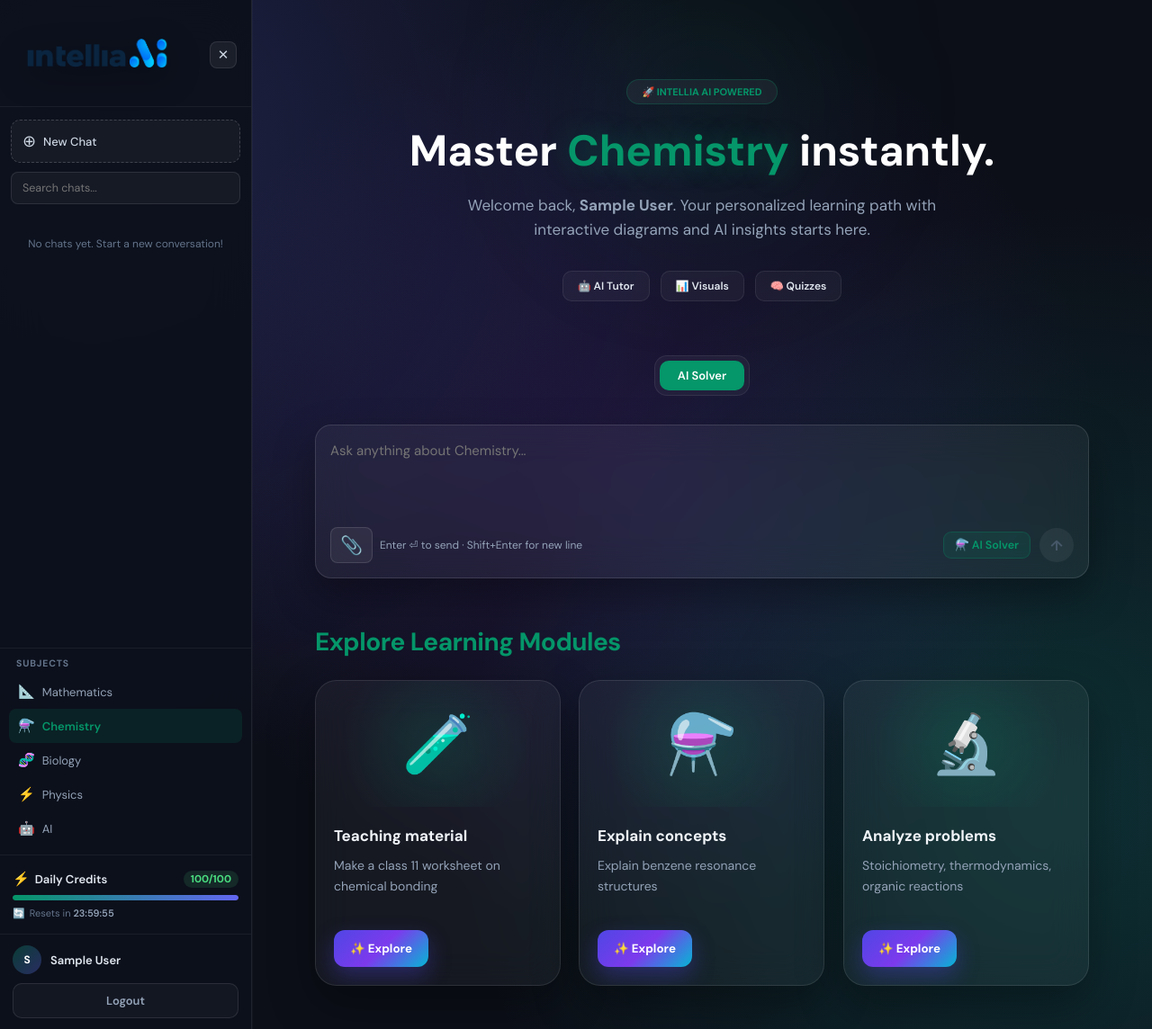
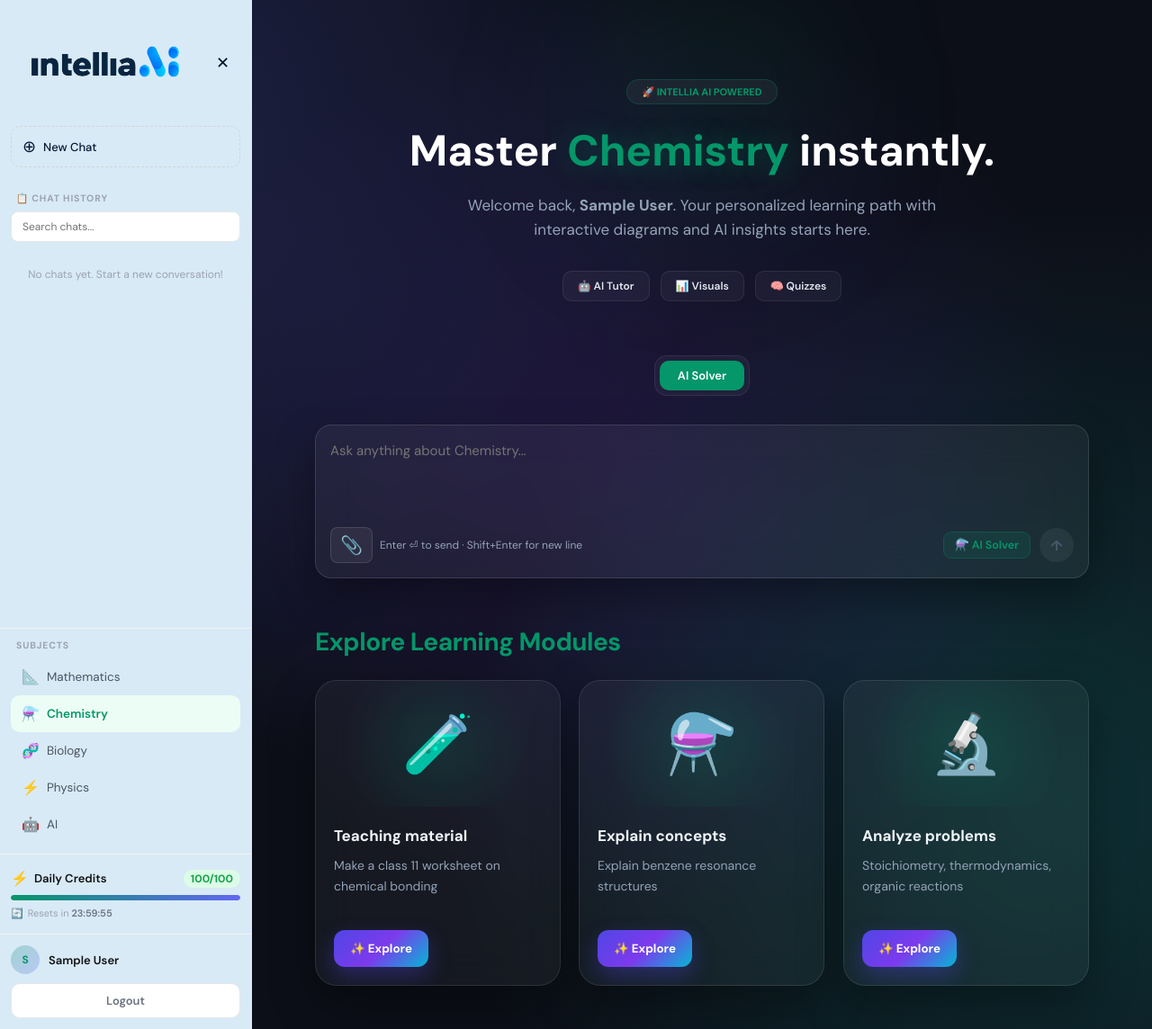
Before and after one commit to vaishnavi121001/intellia-ai, a Next.js app: page /chat in a window 1280 px wide. Shown: the whole page at 90% size. Built offline with nearby package versions, Linux system fonts and the light colour scheme; sample sign-in values are in the browser's storage.

Commit message:
Add Intellia AI learning platform updates

```diff
--- a/src/components/Sidebar.js
+++ b/src/components/Sidebar.js
@@ -1,21 +1,6 @@
 "use client";
 
 import { useState, useRef } from "react";
-
-function groupLabel(dateStr) {
-  const now = new Date();
-  const d = new Date(dateStr);
-  const startOfDay = (dt) => new Date(dt.getFullYear(), dt.getMonth(), dt.getDate()).getTime();
-  const diffDays = Math.round((startOfDay(now) - startOfDay(d)) / 86400000);
-
-  if (diffDays <= 0) return "Today";
-  if (diffDays === 1) return "Yesterday";
-  if (diffDays <= 7) return "Previous 7 Days";
-  if (diffDays <= 30) return "Previous 30 Days";
-  return d.toLocaleDateString(undefined, { month: "long", year: "numeric" });
-}
-
-const GROUP_ORDER = ["Today", "Yesterday", "Previous 7 Days", "Previous 30 Days"];
 
 export default function Sidebar({
   sidebarOpen,
@@ -34,12 +19,10 @@ export default function Sidebar({
   chatHistory,
   handleSelectChat,
   setChatHistory,
-  windowWidth,
+  windowWidth, // ✅ FIX: passed from parent instead of reading window.innerWidth inline
 }) {
   const [searchTerm, setSearchTerm] = useState("");
-  const [hoveredId, setHoveredId] = useState(null);
-  const [logoTilt, setLogoTilt] = useState({ rx: 0, ry: 0 });
-  const logoRef = useRef(null);
+  const moreRef = useRef(null);
 
   const isMobile = windowWidth <= 768;
 
@@ -47,18 +30,13 @@ export default function Sidebar({
     chat.title.toLowerCase().includes(searchTerm.toLowerCase())
   );
 
-  // Claude-style relative grouping: Today / Yesterday / Previous 7 Days / Previous 30 Days / Month Year
+  // ✅ FIX: group chat history by date so chats are visually separated
   const groupedHistory = filteredHistory.reduce((groups, chat) => {
-    const label = groupLabel(chat.timestamp);
-    if (!groups[label]) groups[label] = [];
-    groups[label].push(chat);
+    const dateKey = new Date(chat.timestamp).toLocaleDateString();
+    if (!groups[dateKey]) groups[dateKey] = [];
+    groups[dateKey].push(chat);
     return groups;
   }, {});
-
-  const orderedGroupKeys = [
-    ...GROUP_ORDER.filter((k) => groupedHistory[k]),
-    ...Object.keys(groupedHistory).filter((k) => !GROUP_ORDER.includes(k)),
-  ];
 
   const deleteChat = (chatId) => {
     const updated = chatHistory.filter((chat) => chat.id !== chatId);
@@ -66,38 +44,19 @@ export default function Sidebar({
     localStorage.setItem("chatHistory", JSON.stringify(updated));
   };
 
-  const handleLogoMove = (e) => {
-    const rect = logoRef.current?.getBoundingClientRect();
-    if (!rect) return;
-    const px = (e.clientX - rect.left) / rect.width - 0.5;
-    const py = (e.clientY - rect.top) / rect.height - 0.5;
-    setLogoTilt({ rx: py * -14, ry: px * 14 });
-  };
-
-  if (!sidebarOpen) return null;
-
-  const content = (
+  return sidebarOpen ? (
     <aside
       style={{
-        width: isMobile ? "84%" : 280,
-        maxWidth: isMobile ? 320 : 280,
-        borderRight: "1px solid rgba(255,255,255,0.08)",
+        width: isMobile ? "100%" : 280,
+        borderRight: "1px solid #e5e7eb",
         display: "flex",
         flexDirection: "column",
-        background: "rgba(13,17,28,0.97)",
-        backdropFilter: "blur(24px)",
-        WebkitBackdropFilter: "blur(24px)",
-        minHeight: isMobile ? "100vh" : "100vh",
-        height: isMobile ? "100vh" : "auto",
+        background: "#d8eaf6",
+        minHeight: isMobile ? "auto" : "100vh",
         flexShrink: 0,
-        boxShadow: isMobile
-          ? "8px 0 40px rgba(0,0,0,.45)"
-          : "1px 0 0 rgba(255,255,255,0.03)",
-        overflowY: "auto",
-        position: isMobile ? "fixed" : "relative",
-        top: 0,
-        left: 0,
-        zIndex: 1001,
+        boxShadow: "0 1px 3px rgba(0,0,0,.05)",
+        maxWidth: "100%",
+        overflowY: "auto"
       }}
     >
       {/* Logo */}
@@ -106,52 +65,40 @@ export default function Sidebar({
           display: "flex",
           alignItems: "center",
           justifyContent: "space-between",
-          padding: "18px 16px 14px",
-          borderBottom: "1px solid rgba(255,255,255,0.06)",
+          padding: "20px 16px",
         }}
       >
        <div
-          ref={logoRef}
-          onMouseMove={handleLogoMove}
-          onMouseLeave={() => setLogoTilt({ rx: 0, ry: 0 })}
   style={{
     display: "flex",
     alignItems: "center",
     justifyContent: "center",
-            padding: "6px",
-            perspective: "600px",
+    padding: "10px",
   }}
 >
   <img
     src="/Intellia-ai.png"
     alt="Intellia AI"
     style={{
-              width: "170px",
-              height: "74px",
+      width: "180px",
+      height: "80px",
       objectFit: "contain",
       display: "block",
-              transform: `rotateX(${logoTilt.rx}deg) rotateY(${logoTilt.ry}deg)`,
-              transition: "transform .18s ease-out",
-              filter: "drop-shadow(0 10px 18px rgba(0,0,0,.45))",
-              willChange: "transform",
     }}
   />
 </div>
         <button
           onClick={() => setSidebarOpen(false)}
           style={{
-            background: "rgba(255,255,255,0.06)",
-            border: "1px solid rgba(255,255,255,0.1)",
-            borderRadius: 8,
+            background: "none",
+            border: "none",
             cursor: "pointer",
-            color: "#cbd5e1",
-            fontSize: 15,
-            width: 30,
-            height: 30,
+            color: "#03132b",
+            fontSize: 18,
+            padding: "4px 8px",
             display: "flex",
             alignItems: "center",
             justifyContent: "center",
-            flexShrink: 0,
           }}
         >
           ✕
@@ -159,20 +106,20 @@ export default function Sidebar({
       </div>
 
       {/* New task button */}
-      <div style={{ padding: "14px 12px 10px" }}>
+      <div style={{ padding: "0 12px 16px" }}>
         <button
           onClick={handleNewTask}
           style={{
             display: "flex",
             alignItems: "center",
             gap: 8,
-            background: "rgba(255,255,255,0.04)",
-            border: "1.5px dashed rgba(255,255,255,0.18)",
+            background: "none",
+            border: "1.5px dashed #d1d5db",
             cursor: "pointer",
-            color: "#cbd5e1",
+            color: "#071735",
             fontWeight: 500,
             fontSize: 13,
-            padding: "11px 12px",
+            padding: "10px 12px",
             borderRadius: 10,
             width: "100%",
             fontFamily: "inherit",
@@ -181,20 +128,33 @@ export default function Sidebar({
           onMouseEnter={(e) => {
             e.currentTarget.style.borderColor = accent;
             e.currentTarget.style.color = accent;
-            e.currentTarget.style.background = `${accent}14`;
           }}
           onMouseLeave={(e) => {
-            e.currentTarget.style.borderColor = "rgba(255,255,255,0.18)";
-            e.currentTarget.style.color = "#cbd5e1";
-            e.currentTarget.style.background = "rgba(255,255,255,0.04)";
+            e.currentTarget.style.borderColor = "#d1d5db";
+            e.currentTarget.style.color = "#6b7280";
           }}
         >
           <span style={{ fontSize: 18 }}>⊕</span> New Chat
         </button>
       </div>
 
+      {/* Chat History */}
+      <div style={{ padding: "12px 12px", flex: 1, overflowY: "auto" }}>
+        <div
+          style={{
+            fontSize: 10.5,
+            fontWeight: 700,
+            color: "#9ca3af",
+            letterSpacing: ".08em",
+            textTransform: "uppercase",
+            marginBottom: 8,
+            paddingLeft: 6,
+          }}
+        >
+          📋 Chat History
+        </div>
+
         {/* Search */}
-      <div style={{ padding: "0 12px 10px" }}>
         <input
           type="text"
           placeholder="Search chats..."
@@ -202,93 +162,91 @@ export default function Sidebar({
           onChange={(e) => setSearchTerm(e.target.value)}
           style={{
             width: "100%",
-            padding: "9px 12px",
-            border: "1px solid rgba(255,255,255,0.1)",
-            background: "rgba(255,255,255,0.04)",
+            padding: "8px 12px",
+            border: "1px solid #e5e7eb",
             borderRadius: 8,
-            fontSize: 12.5,
-            color: "#e5e7eb",
+            fontSize: 12,
+            marginBottom: 12,
             fontFamily: "inherit",
             boxSizing: "border-box",
-            outline: "none",
           }}
         />
-      </div>
 
-      {/* Chat History - Claude style: flat rows, relative date grouping, hover-reveal delete */}
-      <div style={{ padding: "6px 10px", flex: 1, overflowY: "auto" }}>
-        {orderedGroupKeys.length === 0 ? (
-          <div style={{ fontSize: 12, color: "#64748b", padding: "20px 8px", textAlign: "center" }}>
+        {/* History list - grouped by date */}
+        <div style={{ display: "flex", flexDirection: "column", gap: 4 }}>
+          {Object.keys(groupedHistory).length === 0 ? (
+            <div style={{ fontSize: 12, color: "#9ca3af", padding: "16px 8px", textAlign: "center" }}>
               No chats yet. Start a new conversation!
             </div>
           ) : (
-          orderedGroupKeys.map((label) => (
-            <div key={label} style={{ marginBottom: 6 }}>
+            Object.entries(groupedHistory).map(([date, chats]) => (
+              <div key={date} style={{ marginBottom: 10 }}>
                 <div
                   style={{
-                  fontSize: 10.5,
+                    fontSize: 10,
                     fontWeight: 700,
-                  color: "#64748b",
-                  letterSpacing: ".06em",
-                  margin: "14px 8px 6px",
+                    color: "#6b8aa3",
+                    letterSpacing: ".04em",
+                    margin: "10px 0 6px 6px",
                     textTransform: "uppercase",
                   }}
                 >
-                {label}
+                  {date}
                 </div>
-              <div style={{ display: "flex", flexDirection: "column" }}>
-                {groupedHistory[label].map((chat) => (
+                <div style={{ display: "flex", flexDirection: "column", gap: 8 }}>
+                  {chats.map((chat) => (
                     <div
                       key={chat.id}
-                    onMouseEnter={() => setHoveredId(chat.id)}
-                    onMouseLeave={() => setHoveredId(null)}
-                    onClick={() => handleSelectChat(chat)}
                       style={{
                         display: "flex",
-                      alignItems: "center",
-                      gap: 8,
-                      padding: "9px 10px",
-                      borderRadius: 8,
+                        alignItems: "flex-start",
+                        gap: 10,
+                        padding: "10px 12px",
+                        background: "#f9fafb",
+                        borderRadius: 10,
                         cursor: "pointer",
-                      background: hoveredId === chat.id ? "rgba(255,255,255,0.07)" : "transparent",
-                      transition: "background .12s",
+                        transition: "all .15s",
+                        borderLeft: `3px solid ${accent}`,
+                      }}
+                      onMouseEnter={(e) => { e.currentTarget.style.background = "#f3f4f6"; }}
+                      onMouseLeave={(e) => { e.currentTarget.style.background = "#f9fafb"; }}
+                    >
+                      <div style={{ flex: 1, minWidth: 0 }} onClick={() => handleSelectChat(chat)}>
+                        <div style={{
+                          fontSize: 12, fontWeight: 600, color: "#111",
+                          overflow: "hidden", textOverflow: "ellipsis", whiteSpace: "nowrap", marginBottom: 4,
+                        }}>
+                          {chat.title}
+                        </div>
+                        <div style={{
+                          fontSize: 11, color: "#9ca3af",
+                          overflow: "hidden", textOverflow: "ellipsis", whiteSpace: "nowrap",
+                        }}>
+                          {chat.subject}
+                        </div>
+                        <div style={{ fontSize: 10, color: "#d1d5db", marginTop: 4 }}>
+                          {new Date(chat.timestamp).toLocaleTimeString([], { hour: "2-digit", minute: "2-digit" })}
+                        </div>
+                      </div>
+
+                      {/* Delete button */}
+                      <button
+                        onClick={(e) => { e.stopPropagation(); deleteChat(chat.id); }}
+                        style={{
+                          background: "none", border: "none", cursor: "pointer",
+                          color: "#d1d5db", fontSize: 14, padding: "4px 8px",
+                          borderRadius: 6, transition: "all .15s",
+                        }}
+                        onMouseEnter={(e) => {
+                          e.currentTarget.style.color = "#ef4444";
+                          e.currentTarget.style.background = "#fee2e2";
+                        }}
+                        onMouseLeave={(e) => {
+                          e.currentTarget.style.color = "#d1d5db";
+                          e.currentTarget.style.background = "none";
                         }}
                       >
-                    <div style={{ flex: 1, minWidth: 0 }}>
-                      <div
-                        style={{
-                          fontSize: 12.5,
-                          fontWeight: 500,
-                          color: "#e2e8f0",
-                          overflow: "hidden",
-                          textOverflow: "ellipsis",
-                          whiteSpace: "nowrap",
-                        }}
-                      >
-                        {chat.title}
-                      </div>
-                    </div>
-                    <button
-                      onClick={(e) => {
-                        e.stopPropagation();
-                        deleteChat(chat.id);
-                      }}
-                      style={{
-                        opacity: hoveredId === chat.id ? 1 : 0,
-                        background: "none",
-                        border: "none",
-                        cursor: "pointer",
-                        color: "#64748b",
-                        fontSize: 12,
-                        padding: "4px 6px",
-                        borderRadius: 6,
-                        transition: "opacity .12s, color .12s",
-                        flexShrink: 0,
-                      }}
-                      onMouseEnter={(e) => (e.currentTarget.style.color = "#ef4444")}
-                      onMouseLeave={(e) => (e.currentTarget.style.color = "#64748b")}
-                    >
-                      🗑
+                        🗑️
                       </button>
                     </div>
                   ))}
@@ -297,20 +255,15 @@ export default function Sidebar({
             ))
           )}
         </div>
+      </div>
 
       {/* Subjects */}
-      <div style={{ padding: "10px 10px", borderTop: "1px solid rgba(255,255,255,0.06)" }}>
-        <div
-          style={{
-            fontSize: 10.5,
-            fontWeight: 700,
-            color: "#64748b",
-            letterSpacing: ".08em",
-            textTransform: "uppercase",
-            marginBottom: 6,
-            paddingLeft: 8,
-          }}
-        >
+      <div style={{ padding: "12px 12px", borderTop: "1px solid #f3f4f6" }}>
+        <div style={{
+          fontSize: 10.5, fontWeight: 700, color: "#9ca3af",
+          letterSpacing: ".08em", textTransform: "uppercase",
+          marginBottom: 8, paddingLeft: 6,
+        }}>
           Subjects
         </div>
         {SUBJECTS.map((s, i) => (
@@ -318,112 +271,76 @@ export default function Sidebar({
             key={s.name}
             onClick={() => switchSubject(i)}
             style={{
-              display: "flex",
-              alignItems: "center",
-              gap: 8,
-              border: "none",
-              cursor: "pointer",
-              padding: "9px 10px",
-              borderRadius: 8,
-              textAlign: "left",
-              width: "100%",
-              fontFamily: "inherit",
-              fontSize: 13,
-              transition: "all .15s",
-              background: displayIdx === i ? `${s.color}22` : "transparent",
-              color: displayIdx === i ? s.color : "#94a3b8",
+              display: "flex", alignItems: "center", gap: 8,
+              border: "none", cursor: "pointer", padding: "10px 12px",
+              borderRadius: 10, textAlign: "left", width: "100%",
+              fontFamily: "inherit", fontSize: 13.5, transition: "all .15s",
+              background: displayIdx === i ? s.light : "transparent",
+              color: displayIdx === i ? s.color : "#4b5563",
               fontWeight: displayIdx === i ? 600 : 400,
             }}
           >
-            <span style={{ fontSize: 15 }}>{s.emoji}</span>
+            <span style={{ fontSize: 16 }}>{s.emoji}</span>
             <span>{s.name}</span>
           </button>
         ))}
       </div>
 
       {/* Credits */}
-      <div style={{ padding: "16px 14px", borderTop: "1px solid rgba(255,255,255,0.06)" }}>
-        <div
-          style={{
-            display: "flex",
-            justifyContent: "space-between",
-            alignItems: "center",
-            marginBottom: 8,
-          }}
-        >
-          <span style={{ display: "flex", alignItems: "center", gap: 6, fontWeight: 600, fontSize: 13, color: "#e2e8f0" }}>
-            <span style={{ fontSize: 15 }}>⚡</span>Daily Credits
+      <div style={{ padding: "16px 12px", borderTop: "1px solid #f3f4f6" }}>
+        <div style={{
+          display: "flex", justifyContent: "space-between",
+          alignItems: "center", marginBottom: 8,
+        }}>
+          <span style={{ display: "flex", alignItems: "center", gap: 6, fontWeight: 600, fontSize: 13, color: "#111" }}>
+            <span style={{ fontSize: 16 }}>⚡</span>Daily Credits
           </span>
-          <span
-            style={{
-              fontSize: 11.5,
-              fontWeight: 700,
-              color: credits > 30 ? "#4ade80" : credits > 10 ? "#fbbf24" : "#f87171",
-              background: credits > 30 ? "rgba(74,222,128,0.12)" : credits > 10 ? "rgba(251,191,36,0.12)" : "rgba(248,113,113,0.12)",
-              padding: "2px 8px",
-              borderRadius: 99,
-            }}
-          >
+          <span style={{
+            fontSize: 12, fontWeight: 700,
+            color: credits > 30 ? "#16a34a" : credits > 10 ? "#d97706" : "#dc2626",
+            background: credits > 30 ? "#dcfce7" : credits > 10 ? "#fef3c7" : "#fee2e2",
+            padding: "2px 8px", borderRadius: 99,
+          }}>
             {credits}/{DAILY_CREDITS}
           </span>
         </div>
-        <div style={{ height: 6, background: "rgba(255,255,255,0.08)", borderRadius: 99, overflow: "hidden", marginBottom: 7 }}>
-          <div
-            style={{
+        <div style={{ height: 6, background: "#e5e7eb", borderRadius: 99, overflow: "hidden", marginBottom: 7 }}>
+          <div style={{
             width: `${(credits / DAILY_CREDITS) * 100}%`,
             height: "100%",
-              background:
-                credits > 30
+            background: credits > 30
               ? `linear-gradient(90deg,${accent},#6366f1)`
               : credits > 10
               ? "linear-gradient(90deg,#f59e0b,#ef4444)"
               : "linear-gradient(90deg,#ef4444,#dc2626)",
             borderRadius: 99,
             transition: "width .4s, background .4s",
-            }}
-          />
+          }} />
         </div>
-        <div style={{ display: "flex", alignItems: "center", gap: 5, fontSize: 11, color: "#64748b" }}>
+        <div style={{ display: "flex", alignItems: "center", gap: 5, fontSize: 11, color: "#9ca3af" }}>
           <span>🔄</span>
-          <span>
-            Resets in <span style={{ fontWeight: 600, color: "#94a3b8" }}>{timeLeft || "24:00:00"}</span>
+          <span>Resets in{" "}
+            <span style={{ fontWeight: 600, color: "#6b7280" }}>{timeLeft || "24:00:00"}</span>
           </span>
         </div>
       </div>
 
       {/* User */}
-      <div
-        style={{
-          padding: "12px 14px",
-          display: "flex",
-          flexDirection: "column",
-          gap: 10,
-          borderTop: "1px solid rgba(255,255,255,0.06)",
-        }}
-      >
+      <div style={{ padding: "12px", display: "flex", flexDirection: "column", gap: 10, borderTop: "1px solid #f3f4f6" }}>
         <div style={{ display: "flex", alignItems: "center", gap: 10 }}>
-          <div
-            style={{
-              width: 32,
-              height: 32,
-              borderRadius: "50%",
-              background: `linear-gradient(135deg,${accent}55,#6366f155)`,
-              display: "flex",
-              alignItems: "center",
-              justifyContent: "center",
-              fontWeight: 700,
-              fontSize: 12,
-              color: "#fff",
-              flexShrink: 0,
-            }}
-          >
+          <div style={{
+            width: 32, height: 32, borderRadius: "50%",
+            background: `linear-gradient(135deg,${accent}44,#6366f144)`,
+            display: "flex", alignItems: "center", justifyContent: "center",
+            fontWeight: 700, fontSize: 12, color: accent, flexShrink: 0,
+          }}>
             {user.name.charAt(0).toUpperCase()}
           </div>
           <div style={{ minWidth: 0 }}>
-            <div style={{ fontSize: 13, fontWeight: 600, color: "#e2e8f0", overflow: "hidden", textOverflow: "ellipsis" }}>
+            <div style={{ fontSize: 13, fontWeight: 600, color: "#111", overflow: "hidden", textOverflow: "ellipsis" }}>
               {user.name}
             </div>
-            <div style={{ fontSize: 11, color: "#64748b", overflow: "hidden", textOverflow: "ellipsis" }}>
+            <div style={{ fontSize: 11, color: "#9ca3af", overflow: "hidden", textOverflow: "ellipsis" }}>
               {user.grade}
             </div>
           </div>
@@ -431,49 +348,22 @@ export default function Sidebar({
         <button
           onClick={handleLogout}
           style={{
-            width: "100%",
-            padding: "10px",
-            border: "1.5px solid rgba(255,255,255,0.1)",
-            borderRadius: 10,
-            background: "rgba(255,255,255,0.03)",
-            fontSize: 13,
-            fontWeight: 600,
-            cursor: "pointer",
-            color: "#94a3b8",
-            fontFamily: "inherit",
-            transition: "all .15s",
+            width: "100%", padding: "10px", border: "1.5px solid #e5e7eb",
+            borderRadius: 10, background: "#fff", fontSize: 13, fontWeight: 600,
+            cursor: "pointer", color: "#6b7280", fontFamily: "inherit", transition: "all .15s",
           }}
           onMouseEnter={(e) => {
-            e.currentTarget.style.borderColor = "#f87171";
-            e.currentTarget.style.color = "#f87171";
+            e.currentTarget.style.borderColor = "#fca5a5";
+            e.currentTarget.style.color = "#dc2626";
           }}
           onMouseLeave={(e) => {
-            e.currentTarget.style.borderColor = "rgba(255,255,255,0.1)";
-            e.currentTarget.style.color = "#94a3b8";
+            e.currentTarget.style.borderColor = "#e5e7eb";
+            e.currentTarget.style.color = "#6b7280";
           }}
         >
           Logout
         </button>
       </div>
     </aside>
-  );
-
-  if (!isMobile) return content;
-
-  // Mobile: overlay drawer with backdrop
-  return (
-    <>
-      <div
-        onClick={() => setSidebarOpen(false)}
-        style={{
-          position: "fixed",
-          inset: 0,
-          background: "rgba(0,0,0,0.55)",
-          backdropFilter: "blur(2px)",
-          zIndex: 1000,
-        }}
-      />
-      {content}
-    </>
-  );
+  ) : null;
 }
```
Lines whose indentation alone changed are shown as unchanged.
